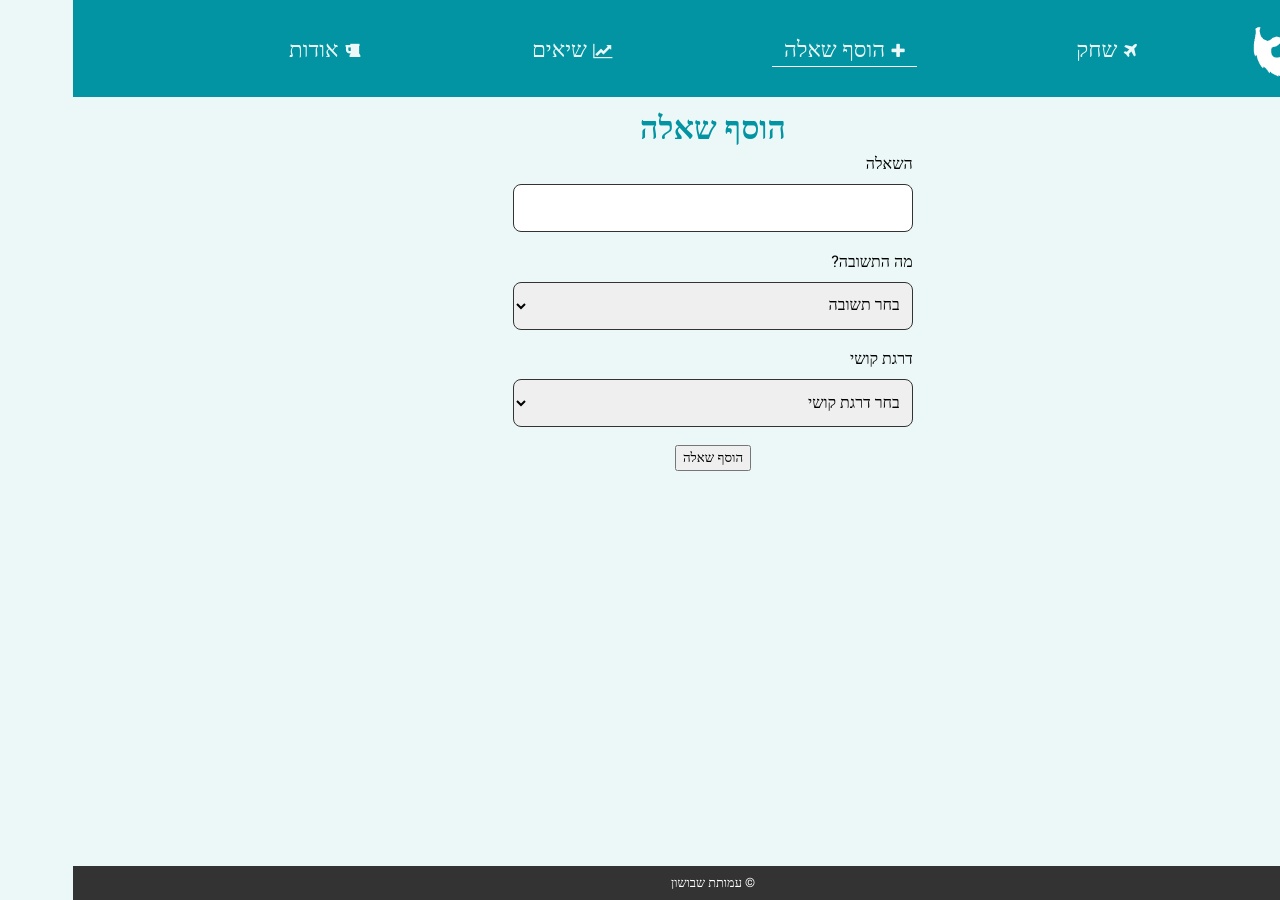
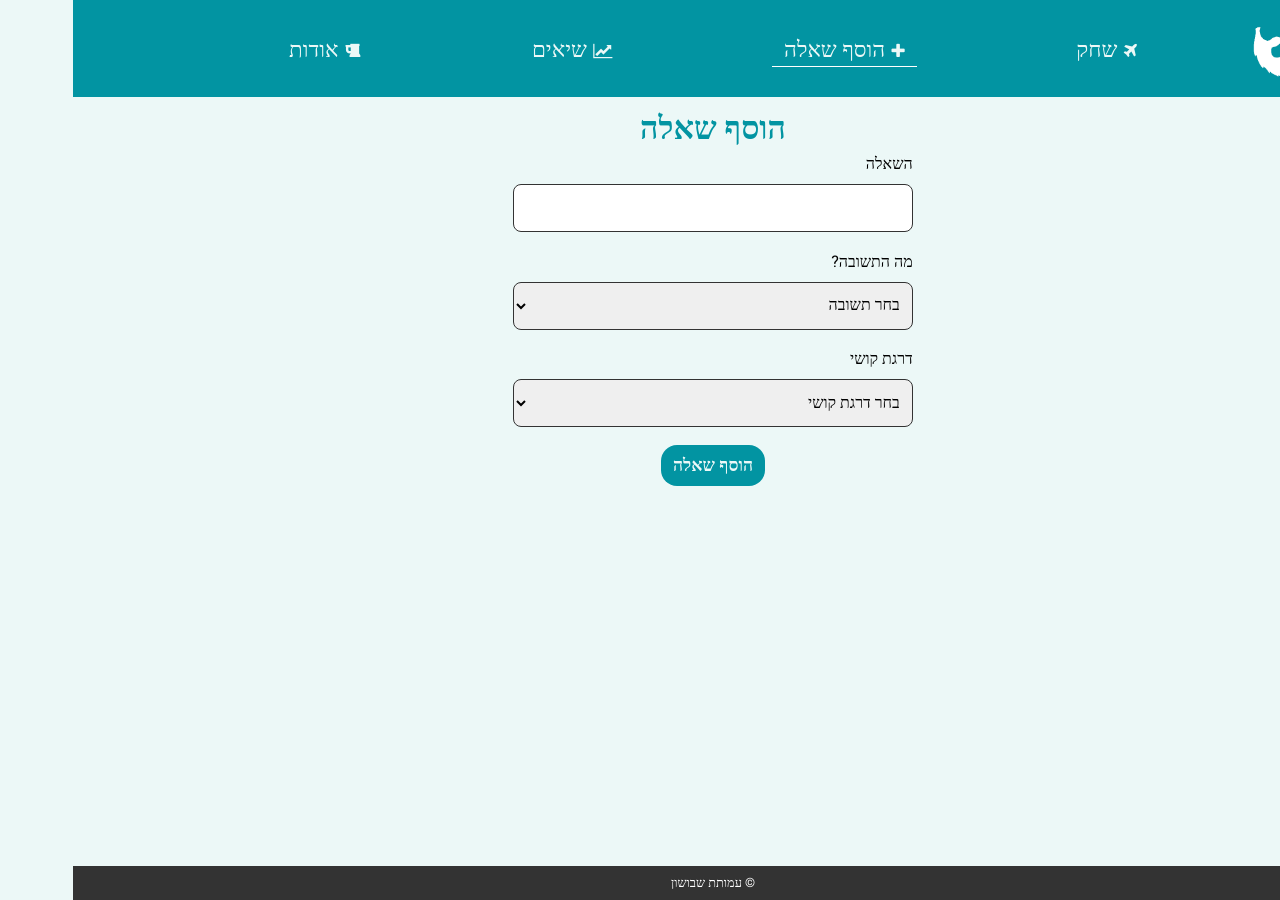
Before and after one commit to nitayke/hahamim, a Jekyll site: the page built from add-question.html, in a window 1280 px wide. Built offline with Jekyll 4.4.1, drawn with Linux system fonts in a browser that asks for light colours; comment, search, counter and statistics services are not loaded.

Commit message:
תיקון קטן

```diff
--- a/add-question.html
+++ b/add-question.html
@@ -49,8 +49,7 @@ layout: default
 
     <input
       type="submit"
-      class="add-question-btn"
-      id="add-question-btn"
+      class="btn"
       value="הוסף שאלה"
     />
   </form>
```
